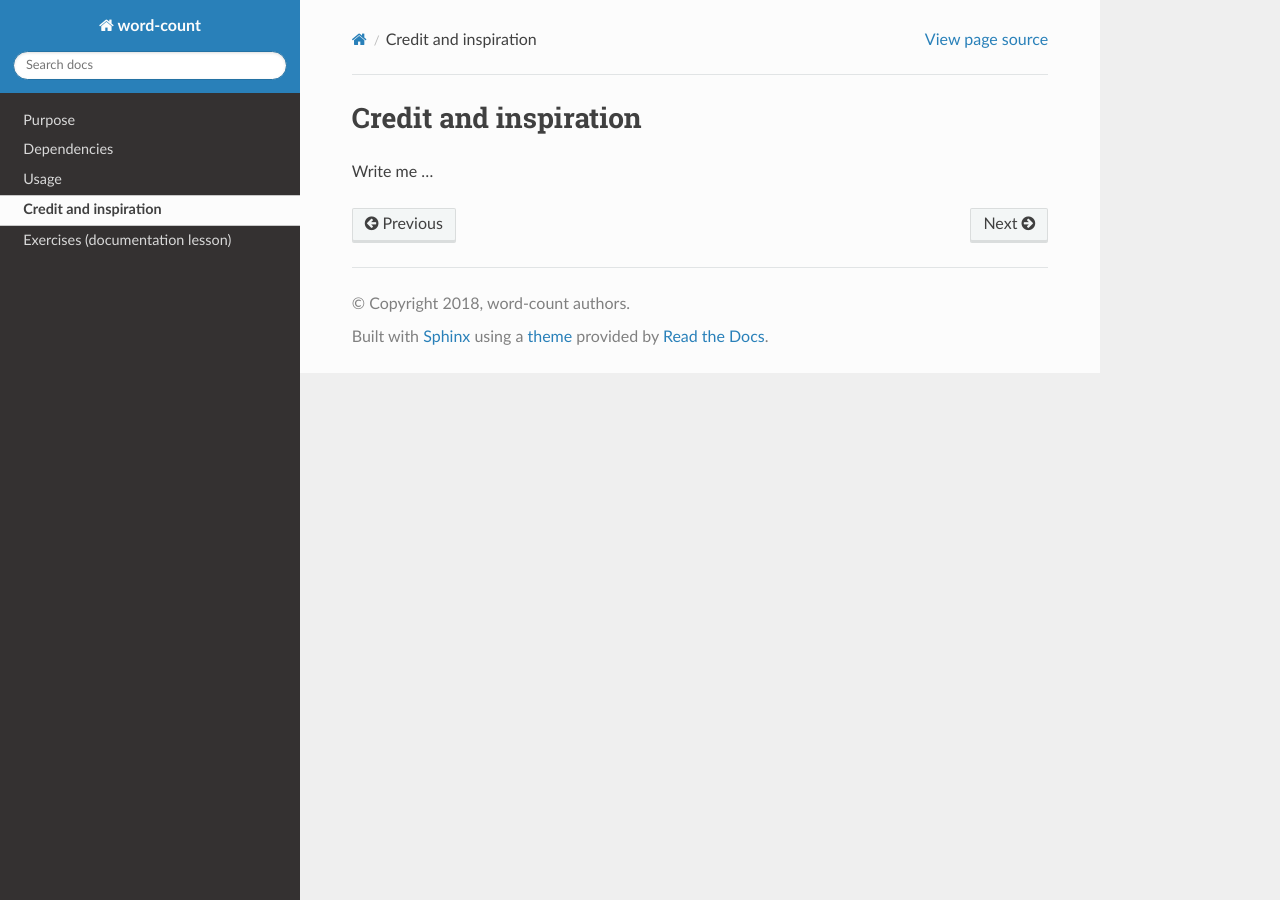
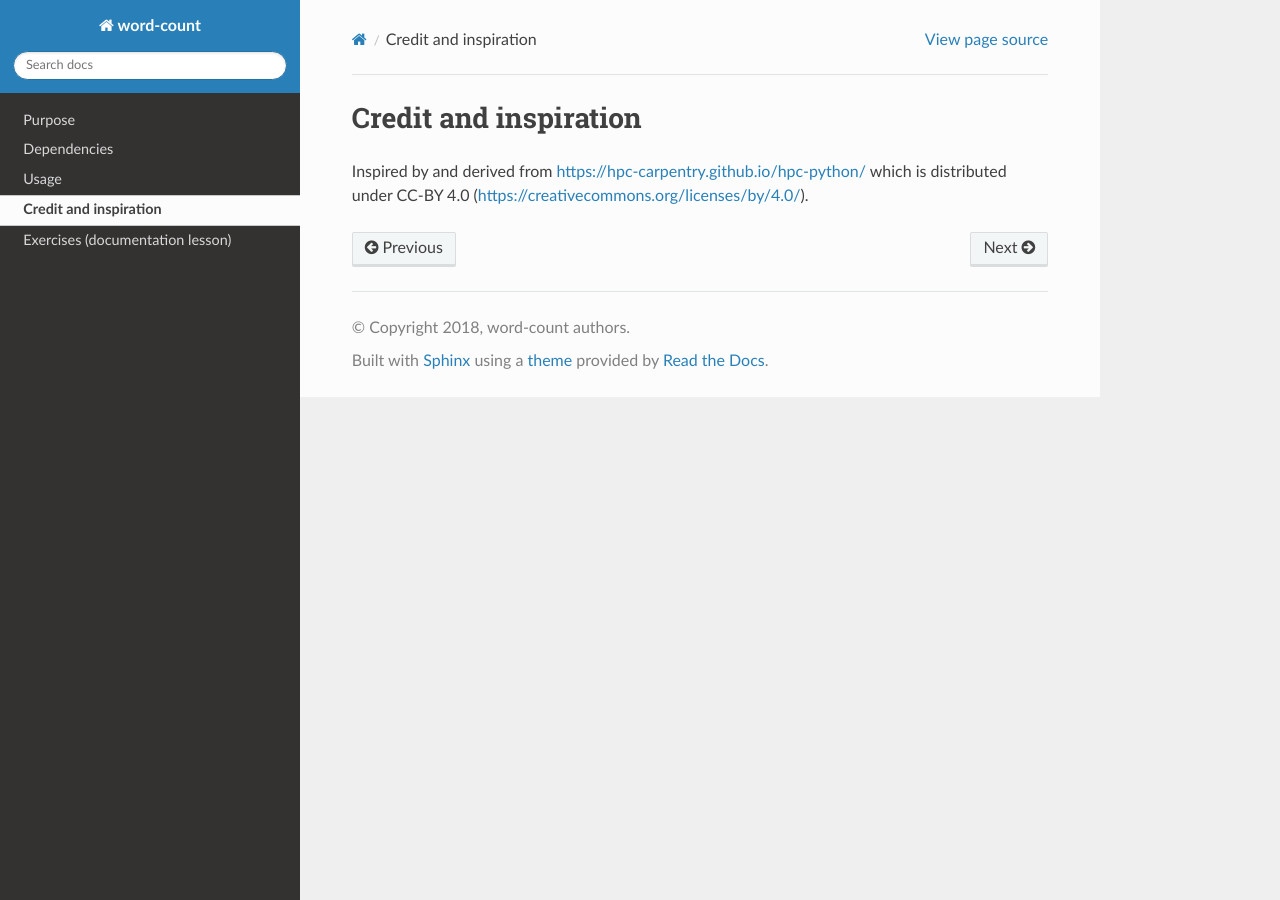
Before and after one commit to zenBen/word-count, a Sphinx documentation site: the page built from doc/credit.rst, in a window 1280 px wide. Built offline with Sphinx 7.4.7 and the Read the Docs theme 2.0.0, drawn with Linux system fonts in a browser that asks for light colours.

Commit message:
link to https://hpc-carpentry.github.io/hpc-python/; fixes #3

```diff
--- a/doc/credit.rst
+++ b/doc/credit.rst
@@ -3,4 +3,5 @@
 Credit and inspiration
 ======================
 
-Write me ...
+Inspired by and derived from https://hpc-carpentry.github.io/hpc-python/
+which is distributed under CC-BY 4.0 (https://creativecommons.org/licenses/by/4.0/).
```
Also changed, not shown: README.md (+5 -3 lines).
